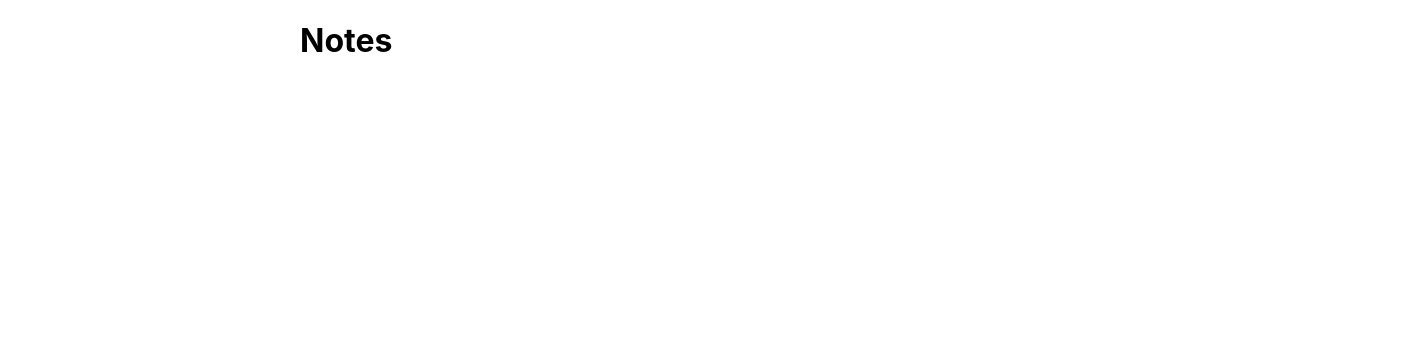
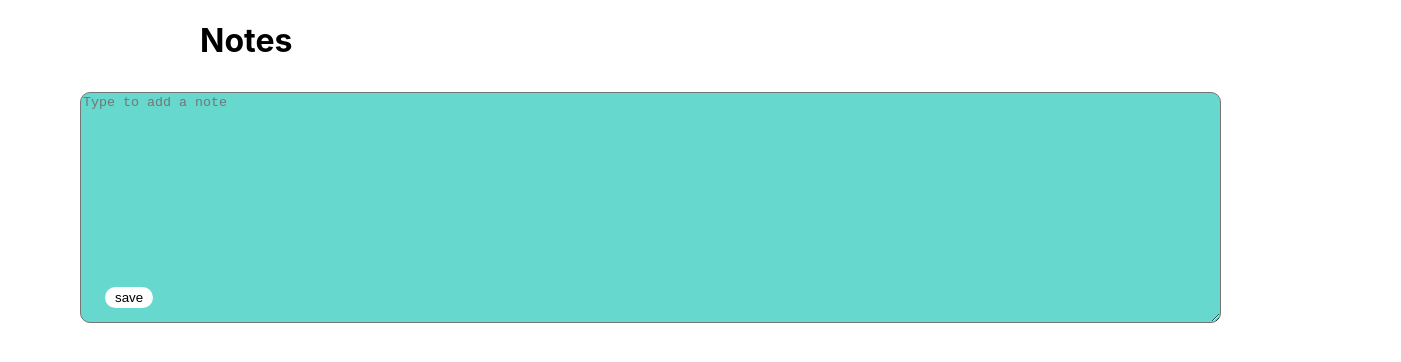
Before and after one commit to Saiteja-21/Notetaking, a React (Create React App) app in the folder myapp/: page / in a window 1280 px wide. Shown: the top 362 px of the page, 1401 px wide, since content can reach past the window. Built offline with nearby package versions, Linux system fonts and the light colour scheme.

Commit message:
step2 completed

```diff
--- a/myapp/src/App.js
+++ b/myapp/src/App.js
@@ -1,6 +1,7 @@
 // import logo from './logo.svg';
 import './App.css';
 import Header from './components/Header';
+import Addnote from './components/Addnote';
 
 function App() {
   return (
@@ -20,6 +21,7 @@ function App() {
         </a>
       </header> */}
       <Header />
+      <Addnote/>
     </div>
   );
 }
--- /dev/null
+++ b/myapp/src/components/Addnote.css
@@ -0,0 +1,28 @@
+.tarea{
+    border-radius: 10px;
+    margin-top: 10px;
+   margin-right: 180px;
+    margin-left: 80px;
+    background-color:rgb(102, 216, 205);
+
+
+
+}
+
+button{
+
+    position: absolute;
+    margin-top: 205px;
+    float: right;
+    margin-left: 105px;
+    background-color:white;
+    border-radius: 50px;
+    padding-left: 10px;
+    padding-right: 10px;
+    padding-top: 3px;
+    padding-bottom: 3px;
+    border-style: none;
+}
+div{
+    position: relative;
+}
--- /dev/null
+++ b/myapp/src/components/Addnote.js
@@ -0,0 +1,20 @@
+import React from 'react'
+import "./Addnote.css";
+export default function Addnote() {
+  return (
+    <div>
+
+
+     <button>save</button>
+     <textarea className='tarea' placeholder='Type to add a note' rows={15} cols={140}>
+
+
+     </textarea>
+
+
+
+
+
+    </div>
+  )
+}
--- a/myapp/src/components/Header.css
+++ b/myapp/src/components/Header.css
@@ -1,4 +1,4 @@
 h1{
     float: left;
-    padding-left: 300px;
+    padding-left: 200px;
 }
--- a/myapp/src/components/Header.js
+++ b/myapp/src/components/Header.js
@@ -3,8 +3,8 @@ import "./Header.css";
 
 export default function Header() {
   return (
-    <div>
+
       <h1>Notes</h1>
-    </div>
+
   )
 }
```
